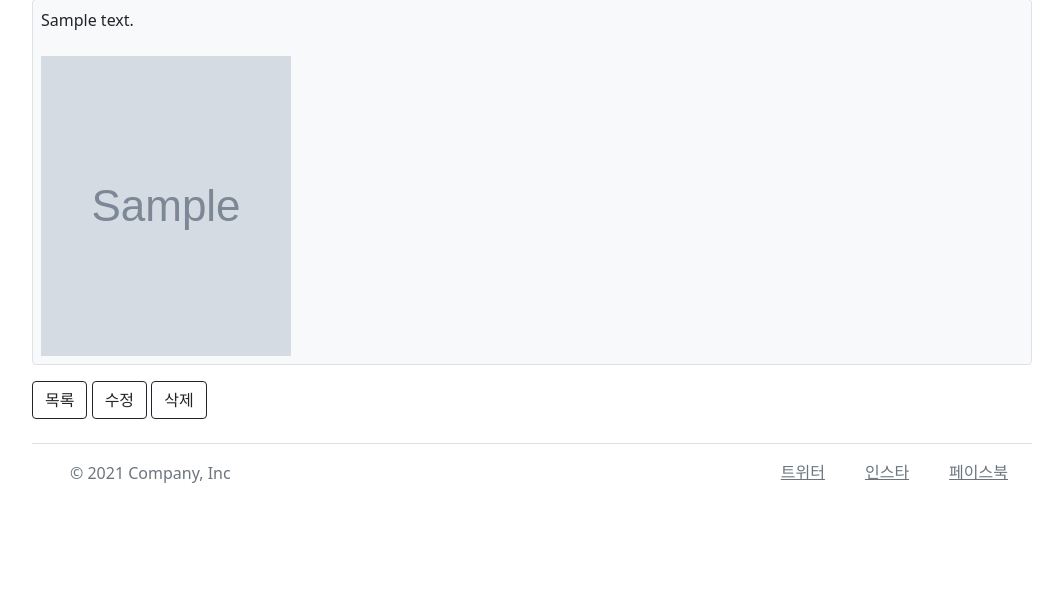
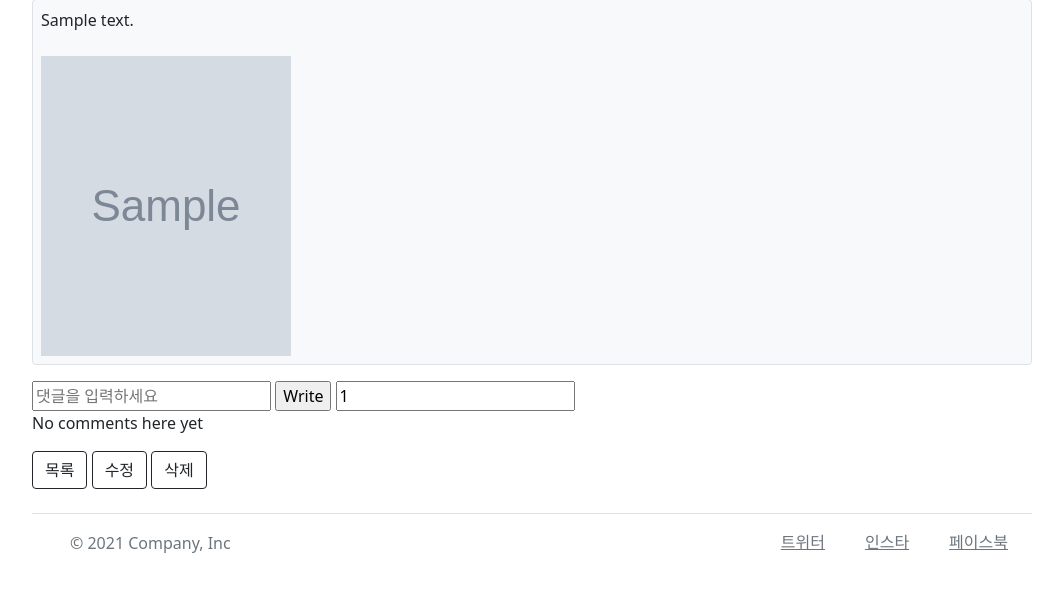
Before and after one commit to playpizza/TripGuide, a Django app: page /board/detail/1/ in a window 1280 px wide. Shown: the part 330-926 px from the top of the page, without its empty margins (108-1171 px from the left). Before the commit the page ends 813 px from the top, so only its background shows below. Run offline with Django 3.2, Linux system fonts and the light colour scheme; a user stored in the database is signed in; tables that the repository leaves empty hold one stand-in row (values such as "Sample post"); grey boxes marked "Sample" are stand-in pictures; some libraries are stand-ins or nearby versions.

Commit message:
board
update(파일x), comment(출력x)

```diff
--- a/board/models.py
+++ b/board/models.py
@@ -16,3 +16,16 @@ class Board(models.Model):
 
     class Meta:
         db_table = 'board'
+
+class Comment(models.Model):
+    post = models.ForeignKey(Board, on_delete=models.CASCADE, verbose_name='게시글')
+    writer = models.ForeignKey(settings.AUTH_USER_MODEL, on_delete=models.CASCADE, null=True, verbose_name='댓글작성자')
+    content = models.TextField(verbose_name='댓글내용')
+    created = models.DateTimeField(auto_now_add=True, verbose_name='작성일')
+    deleted = models.BooleanField(default=False, verbose_name='삭제여부')
+
+    def __str__(self):
+        return self.content
+
+    class Meta:
+        db_table = 'comment'
--- /dev/null
+++ b/board/templates/commentOk.html
@@ -0,0 +1,4 @@
+<script>
+    alert("등록 성공");
+    location.href = "../../detail/{{ board.id }}/"
+</script>
--- a/board/templates/detail.html
+++ b/board/templates/detail.html
@@ -22,6 +22,24 @@
             {% endif %}
         </div>
     </div>
+    <div class="mb-3">
+        <form action="/board/comment/write/" method="POST">
+            {% csrf_token %}
+            <input type="text" name="content" placeholder="댓글을 입력하세요">
+            <input type="submit" value="Write" />
+            <input type="hiden" name="board_id" value="{{ board.id }}">
+        </form>
+        {% for comment in comment_list %}
+        <div class="comment">
+            <div class="date">{{ commnet.created }}</div>
+            <div class="writer">{{ comment.writer }}</div>
+            <div class="content">{{ comment.content }}</div>
+        </div>
+        {% empty %}
+            <p>No comments here yet</p>
+        {% endfor %}
+    </div>
+
     <a class="btn btn-outline-dark" href="../../list">목록</a>
     {% if user == board.writer %}
     <a class="btn btn-outline-dark" href="../../update/{{ board.id }}">수정</a>
--- a/board/urls.py
+++ b/board/urls.py
@@ -9,10 +9,10 @@ urlpatterns = [
     path('list/', views.BoardListView.as_view(), name='list'),
     path("write/", views.board_write, name="write"),
     path("detail/<int:id>/", views.board_detail, name="detail"),
-    path("update/<int:pk>/", views.board_update, name="update"),
+    path("update/<int:id>/", views.board_update, name="update"),
     path("delete/", views.board_delete, name="delete"),
-    path("comment/", views.board_comment, name="comment"),
-    path("per_page/", views.board_per_page, name="per_page"),
+    path('comment/write/', views.comment_write, name='comment_write'),
+    path('<int:id>/comment/delete/', views.board_comment_delete, name='comment_delete')
 ]
 
 urlpatterns += static(
--- a/board/views.py
+++ b/board/views.py
@@ -1,10 +1,14 @@
 import os
-from django.shortcuts import render
+import json
+
+from django.urls import reverse_lazy
+from .models import Board
+from .models import Comment
+from django.shortcuts import render, get_object_or_404
 from django.views.generic import ListView
-from .models import Board
 from django.contrib import messages
 from django.db.models import Q
-from django.http import Http404
+from django.http import Http404, HttpResponseRedirect
 from django.conf import settings
 
 class BoardListView(ListView):
@@ -99,20 +103,26 @@ def board_write(request):
 def board_detail(request, id):
     try:
         board = Board.objects.get(id=id)
+        comment_list = Comment.objects.order_by('-id')
 
         board.hits += 1
         board.save()
+
+        context = {
+            'board': board,
+            'comments': comment_list,
+        }
     except Board.DoesNotExist:
         raise Http404('게시글을 찾을수 없습니다')
 
-    return render(request, './detail.html', {'board': board})
+    return render(request, './detail.html', context)
 
 
 
-def board_update(request, pk):
+def board_update(request, id):
     if request.method == "GET":
         try:
-            board = Board.objects.get(id=pk)
+            board = Board.objects.get(id=id)
         except Board.DoesNotExist:
             raise Http404('게시글을 찾을수 없습니다')
 
@@ -124,7 +134,7 @@ def board_update(request, pk):
         user_id = request.user
 
         if request.FILES:
-            board = Board.objects.get(id=pk)
+            board = Board.objects.get(id=id)
             upload_files = request.FILES["upload_files"]
             board.title = title
             board.content = content
@@ -132,7 +142,7 @@ def board_update(request, pk):
             board.upload_files = upload_files
             board.filename = upload_files.name
         else:
-            board = Board.objects.get(id=pk)
+            board = Board.objects.get(id=id)
             board.title = title
             board.content = content
             board.write = user_id
@@ -151,11 +161,24 @@ def board_delete(request):
 
         return render(request, './deleteOK.html')
 
-def board_comment(request): # 댓글달기
-    # TODO
-    pass
+def comment_write(request):
+    if request.method == 'POST':
+        content = request.POST['content']
+        id = request.POST['board_id']
+        post = get_object_or_404(Board, id=id)
+        user_id = request.user
+        board = Board.objects.get(id=id)
+
+        comment = Comment(
+                post = post,
+                content = content,
+                writer = user_id,
+            )
+
+        comment.save()
+
+        return render(request, './commentOk.html', {'board': board})
 
 
-def board_per_page(request):
-    # TODO
+def board_comment_delete(request, id):
     pass
```
Also changed, not shown: board/forms.py (added, +11 -0 lines), board/migrations/0004_comment.py (added), board/migrations/0005_alter_comment_writer.py (added).
